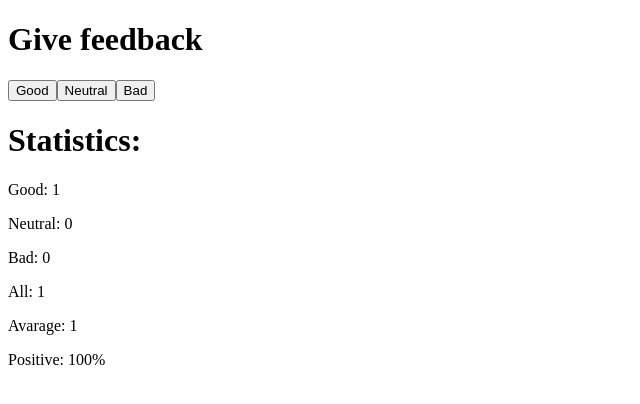
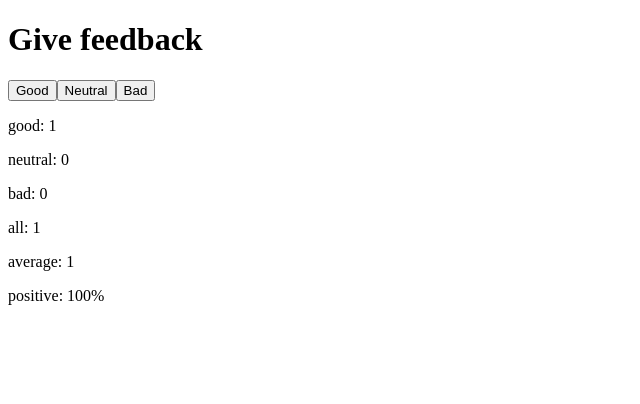
Before and after one commit to AnetteAgura/Fullstack2020, a React (Create React App) app in the folder 1.6-1.11/: page / in a window 1280 px wide. Both pictures are taken after a click on the button "Good". Shown: the top 404 px of the page, without its empty margins (0-640 px from the left). Built offline with nearby package versions, Linux system fonts and the light colour scheme.

Commit message:
Part 1.9

```diff
--- a/1.6-1.11/src/index.js
+++ b/1.6-1.11/src/index.js
@@ -19,24 +19,29 @@
 };
 
 const Statistics = (props) => {
-  return (
-    <div>
-      <h1>Statistics:</h1>
-      <p>Good: {props.good}</p>
-      <p>Neutral: {props.neutral}</p>
-      <p>Bad: {props.bad}</p>
-      <p>All: {props.good + props.neutral + props.bad}</p>
-      <p>
-        Avarage:{" "}
-        {(props.good * 1 + props.neutral * 0 + props.bad * -1) /
-          (props.good + props.neutral + props.bad)}
-      </p>
-      <p>
-        Positive:{" "}
-        {(props.good / (props.bad + props.neutral + props.good)) * 100}%
-      </p>
-    </div>
-  );
+  let all = props.bad + props.neutral + props.good;
+  let average =
+    (props.bad * -1 + props.neutral * 0 + props.good * 1) /
+    (props.bad + props.neutral + props.good);
+  let positive = (props.good / (props.bad + props.neutral + props.good)) * 100;
+  if (all > 0) {
+    return (
+      <div>
+        <p> good: {props.good} </p>
+        <p> neutral: {props.neutral} </p>
+        <p> bad: {props.bad} </p>
+        <p>all: {all}</p>
+        <p>average: {average}</p>
+        <p>positive: {positive}%</p>
+      </div>
+    );
+  } else {
+    return (
+      <div>
+        <p>No feedback given</p>
+      </div>
+    );
+  }
 };
 
 const Button = (props) => (
```
Also changed, not shown: 1 other file (tests, documents, lock files or other folders).
